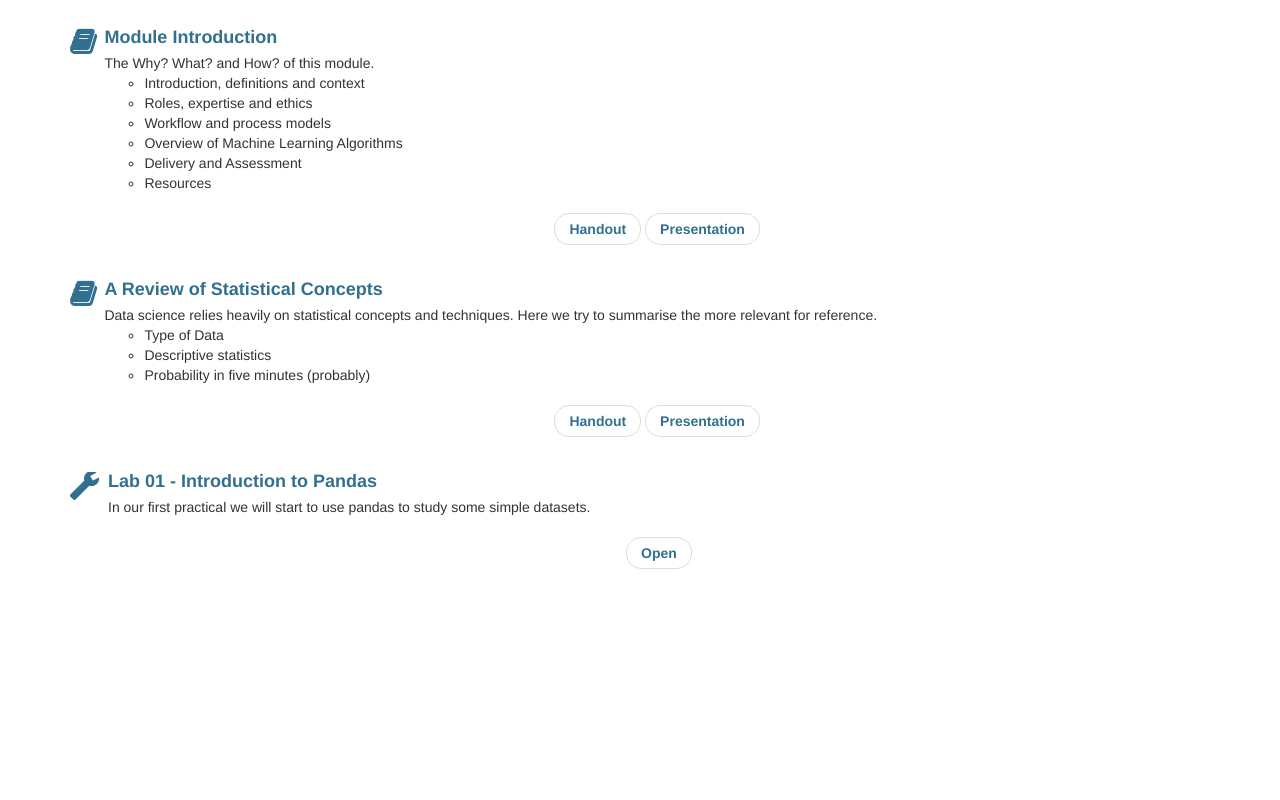
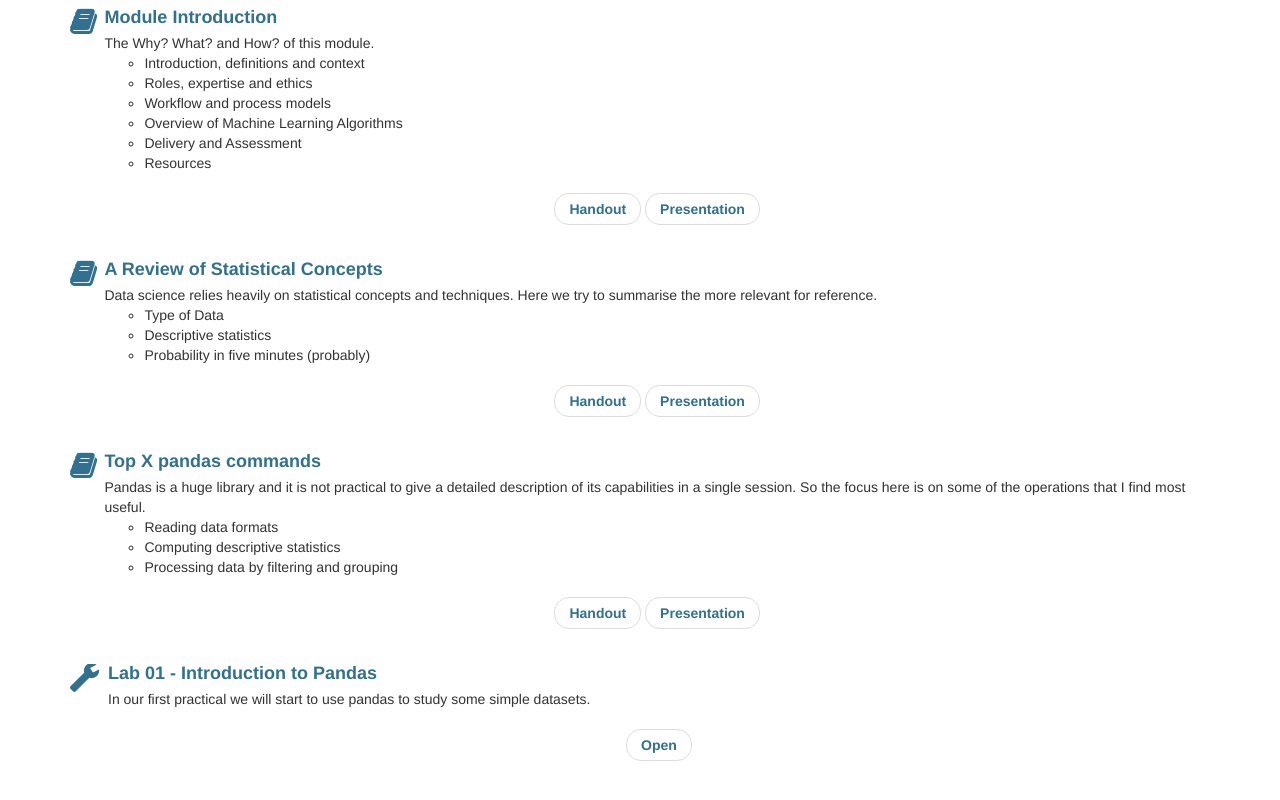
Before and after one commit to SETU-DataMining/live, a plain HTML site: page topics/01-Module_Overview/index.html in a window 1280 px wide. Shown: the part 604-1404 px from the top of the page. Drawn offline with nearby package versions, Linux system fonts and the light colour scheme.

Commit message:
P01 and Pandas top X commands

```diff
--- a/topics/01-Module_Overview/index.html
+++ b/topics/01-Module_Overview/index.html
@@ -106,6 +106,10 @@
 										</li>
 
 										<li >
+											<a href="#13-Top_X_pandas_commands">Top X pandas commands</a>
+										</li>
+
+										<li >
 											<a href="#21-Lab_01_-_Introduction_to_Pandas">Lab 01 - Introduction to Pandas</a>
 										</li>
 
@@ -151,7 +155,7 @@
 				        <div class="col-lg-2 col-md-2 col-sm-2 col-xs-2" style="width:170px">
 							<img class="km" src="topic.png" width="100%" alt="logo for topic"></div>
 				        <div class="col-lg-8 col-md-8 col-sm-8 col-xs-8">
-							<span><ul> <li>Pre-start lab: Software Installation and Overview (Monday, 19 January)</li> <li><strong>Lecture: Module Introduction</strong> (Friday, 23 January)</li> <li>Pre-Start Lab - Feedback</li> <li>Resource: A Review of Statistical Concepts</li> <li>Resource: Top X Pandas Commands</li> <li><strong>Lab 01 - Introduction to Pandas</strong> (Monday, 26 January)</li> </ul></span>
+							<span><ul> <li>Pre-start lab: Software Installation and Overview (Monday, 19 January)</li> <li><strong>Lecture: Module Introduction</strong> (Friday, 23 January)</li> <li>Resource: A Review of Statistical Concepts</li> <li>Resource: Top X Pandas Commands</li> <li><strong>Lab 01 - Introduction to Pandas</strong> (Monday, 26 January)</li> </ul></span>
 							<ul>
 
 							</ul>
@@ -243,6 +247,32 @@
 </li>
 
 				<li class="media">
+	<a class="kmaa" id="13-Top_X_pandas_commands"></a>
+	<span class=" fa  fa-book pull-left kmheading" style="font-size:200%"></span>
+	<div class="media-body">
+		<h4 class="media-heading kmheading">Top X pandas commands</h4>
+		<span>Pandas is a huge library and it is not practical to give a detailed description of its capabilities in a single session. So the focus here is on some of the operations that I find most useful.</span>
+		<div></div>
+		<ul>
+
+			<li>Reading data formats</li>
+
+			<li>Computing descriptive statistics</li>
+
+			<li>Processing data by filtering and grouping</li>
+
+		</ul>
+		<ul class="pager">
+
+		  	<li><a class="kmpill" href="13-Top_X_pandas_commands/01-13-Top_X_pandas_commands-Slides-Handout.pdf" >Handout</a></li>
+
+		  	<li><a class="kmpill" href="13-Top_X_pandas_commands/01-13-Top_X_pandas_commands-Slides-Presentation.pdf" >Presentation</a></li>
+
+		</ul>
+	</div>
+</li>
+
+				<li class="media">
 	<a class="kmaa" id="21-Lab_01_-_Introduction_to_Pandas"></a>
 	<span class=" glyphicon glyphicon-wrench pull-left kmheading" style="font-size:200%"></span>
 	<div class="media-body">
```
Also changed, not shown: index.html (+1 -1 lines), 2 other files.
